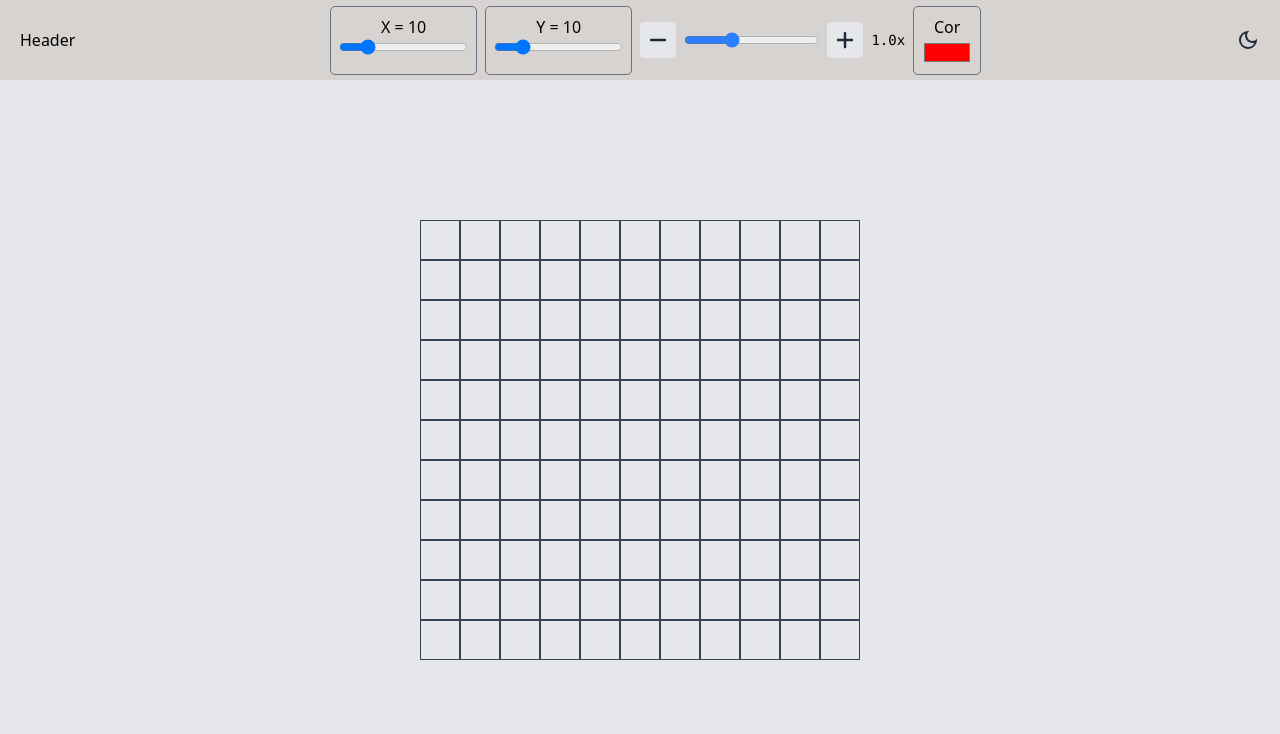
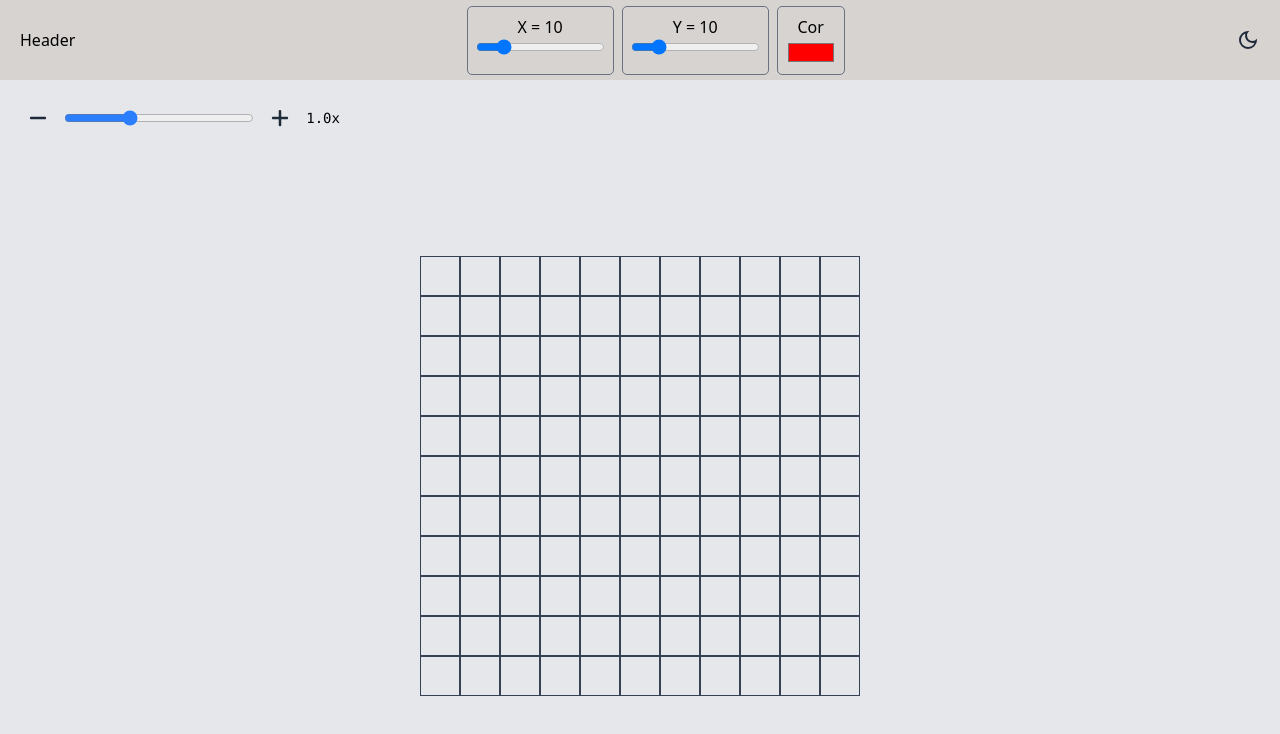
Before and after one commit to WillMV/RPG, a React (Vite) app in the folder RPG-frontend/: page / in a window 1280 px wide. Shown: the top 734 px of the page. Built offline with nearby package versions, Linux system fonts and the light colour scheme.

Commit message:
feat: add zoom responsabity to board

```diff
--- a/RPG-frontend/src/App.tsx
+++ b/RPG-frontend/src/App.tsx
@@ -5,7 +5,6 @@ import { Header } from "./components/Header";
 import { colorTransition } from "./styles";
 import { Analytics } from "@vercel/analytics/react";
 import { Board } from "./components/Board";
-import { ZoomSlider } from "./components/ZoomSlider";
 
 function App() {
   const [isDark, setIsDark] = useState(
@@ -14,12 +13,8 @@ function App() {
 
   const [xPixels, setXPixels] = useState(10);
   const [yPixels, setYPixels] = useState(10);
-  const [size, setSize] = useState(1);
+
   const [color, setColor] = useState<string>("#ff0000");
-
-  const handleZoomChange = (zoom: number) => {
-    setSize(zoom);
-  };
 
   return (
     <div
@@ -51,7 +46,7 @@ function App() {
               onChange={(e) => setYPixels(parseInt(e.target.value))}
             />
           </legend>
-          <ZoomSlider zoom={size} onZoomChange={setSize} />
+
           <legend className="flex flex-col items-center border-[1px] rounded-[5px] p-2 border-gray-500 ">
             <p className={`text-[${color}]`}>Cor</p>
             <input
@@ -65,20 +60,14 @@ function App() {
         </div>
       </Header>
 
-      <main
+      <div
         className={clsx(
           "flex flex-1 overflow-hidden justify-center p-5 bg-gray-200 dark:bg-gray-600",
           colorTransition
         )}
       >
-        <Board
-          size={size}
-          x={xPixels}
-          y={yPixels}
-          handleZoomChange={handleZoomChange}
-          color={color}
-        />
-      </main>
+        <Board x={xPixels} y={yPixels} color={color} />
+      </div>
     </div>
   );
 }
--- a/RPG-frontend/src/components/Board/index.tsx
+++ b/RPG-frontend/src/components/Board/index.tsx
@@ -4,19 +4,20 @@ import { Pixel, type PixelProps } from "../Pixel";
 import React from "react";
 import clsx from "clsx";
 import { colorTransition } from "../../styles";
+import { ZoomSlider } from "../ZoomSlider";
 
 interface BoardProps {
-  size: number;
   x: number;
   y: number;
-  handleZoomChange: (value: number) => void;
+
   color: string;
 }
 
 type PixelElement = React.ReactElement<PixelProps>;
 
-export const Board = ({ x, y, size, handleZoomChange, color }: BoardProps) => {
+export const Board = ({ x, y, color }: BoardProps) => {
   const [pixels, setPixels] = useState<PixelElement[][]>([]);
+  const [zoom, setZoom] = useState(1);
 
   useEffect(() => {
     createPixels();
@@ -37,7 +38,7 @@ export const Board = ({ x, y, size, handleZoomChange, color }: BoardProps) => {
 
         const newPixel = (
           <Pixel
-            size={size}
+            size={zoom}
             id={pixelTarget.props.id}
             children={
               <div
@@ -68,10 +69,10 @@ export const Board = ({ x, y, size, handleZoomChange, color }: BoardProps) => {
       if (e.ctrlKey) {
         e.preventDefault();
         if (e.deltaY < 0) {
-          const incrementSize = size + 0.2;
+          const incrementSize = zoom + 0.2;
           handleZoomChange(incrementSize >= 2 ? 2 : incrementSize);
         } else {
-          const reduceSize = size - 0.2;
+          const reduceSize = zoom - 0.2;
           handleZoomChange(reduceSize <= 0.5 ? 0.5 : reduceSize);
         }
       }
@@ -83,7 +84,7 @@ export const Board = ({ x, y, size, handleZoomChange, color }: BoardProps) => {
         .getElementById("board")
         ?.removeEventListener("wheel", eventHandler);
     };
-  }, [size]);
+  }, [zoom]);
 
   const createPixels = () => {
     const items: PixelElement[][] = [];
@@ -91,12 +92,14 @@ export const Board = ({ x, y, size, handleZoomChange, color }: BoardProps) => {
     for (let index = 0; index <= x; index++) {
       items.push(
         Array.from({ length: y + 1 }).map((_, i) => (
-          <Pixel key={i} id={`pixel_${index}_${i}`} size={size} />
+          <Pixel key={i} id={`pixel_${index}_${i}`} size={zoom} />
         ))
       );
     }
     setPixels(items);
   };
+
+  const handleZoomChange = (zoom: number) => setZoom(zoom);
 
   const board = useMemo(() => {
     const board = pixels.map((col, i) => (
@@ -108,6 +111,9 @@ export const Board = ({ x, y, size, handleZoomChange, color }: BoardProps) => {
   }, [pixels]);
 
   return (
+    <div className="relative w-full">
+      <ZoomSlider zoom={zoom} onZoomChange={handleZoomChange} />
+
       <div
         id="board"
         className={clsx(
@@ -117,7 +123,7 @@ export const Board = ({ x, y, size, handleZoomChange, color }: BoardProps) => {
       >
         <div
           className="flex transition-transform duration-200"
-        style={{ transform: `scale(${size}` }}
+          style={{ transform: `scale(${zoom}` }}
         >
           <div
             className="grid"
@@ -127,5 +133,6 @@ export const Board = ({ x, y, size, handleZoomChange, color }: BoardProps) => {
           </div>
         </div>
       </div>
+    </div>
   );
 };
```
Lines whose indentation alone changed are shown as unchanged.
